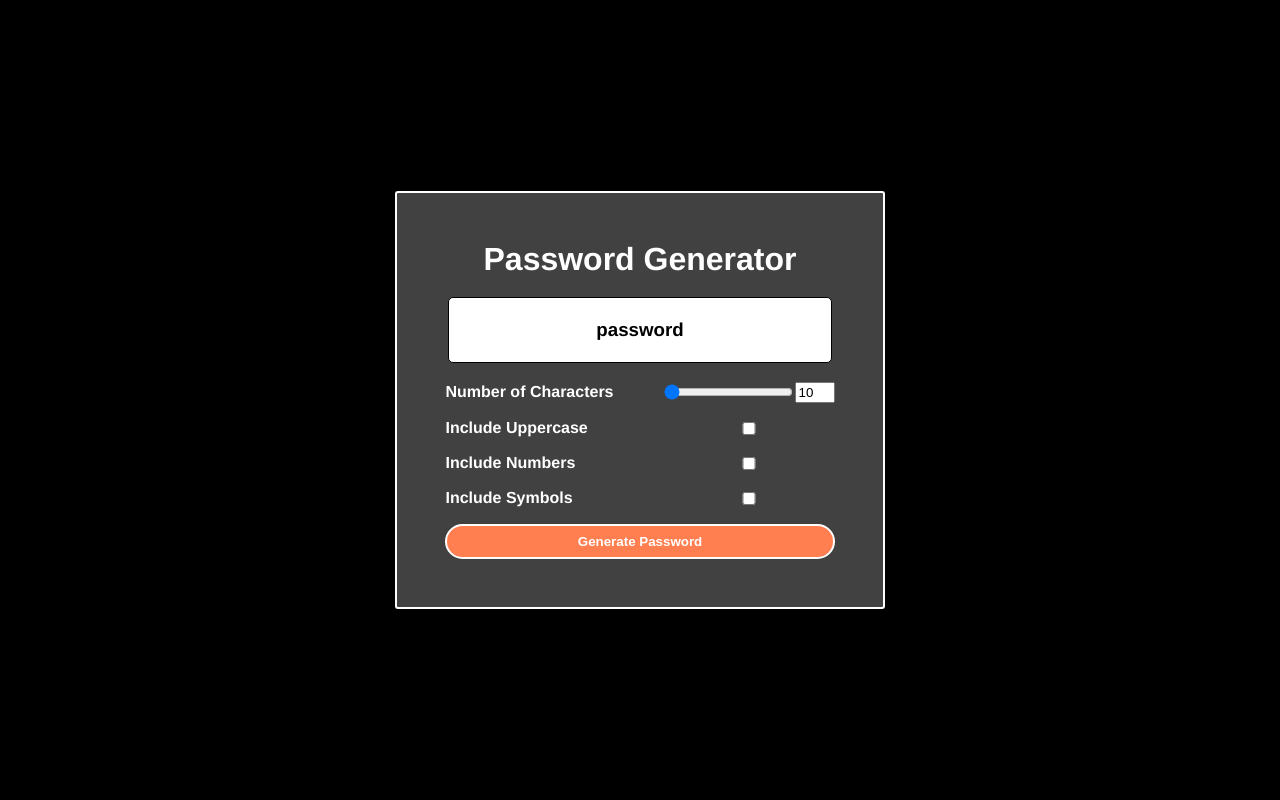
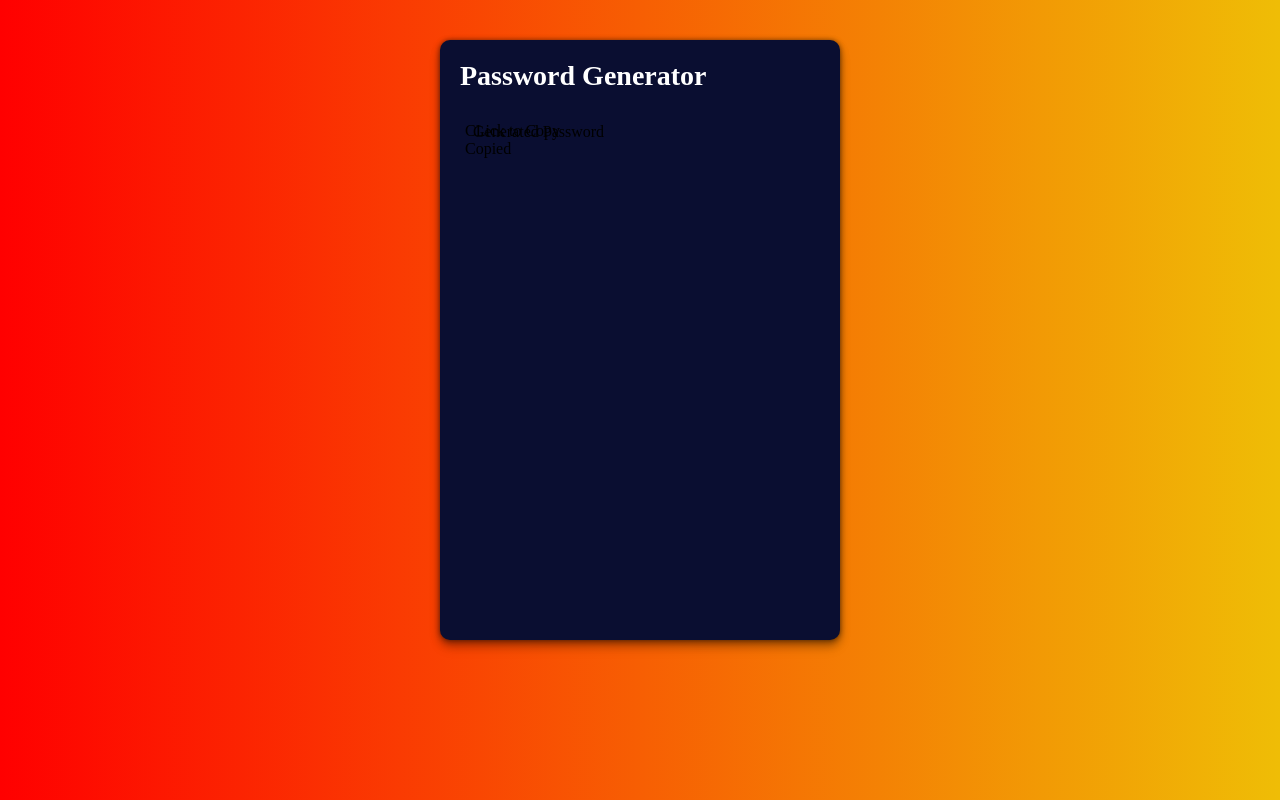
Before and after one commit to triathao/H3-PasswordGenerator, a plain HTML site: page index.html in a window 1280 px wide. Drawn offline with Linux system fonts and the light colour scheme.

Commit message:
redesign

```diff
--- a/index.html
+++ b/index.html
@@ -3,41 +3,21 @@
 <head>
   <meta charset="UTF-8">
   <meta name="viewport" content="width=device-width, initial-scale=1.0">
-  <script src="script.js"></script>
+  <title>Password Generator</title>
+
   <link rel="stylesheet" href="style.css">
-  <title>Password Generater</title>
 </head>
 <body>
   <div class="container">
-    <h1 class="title"> Password Generator</h1>
-    <h3 class="password-display">password</h3>
-    <form class="form">
-      <label for="characterAmountNumber">Number of Characters</label>
+    <h2 class="title">Password Generator</h2>
+    <div class="result">
+        <div class="field-title">Generated Password</div>
+        <div class="result-info right">CLick to Copy</div>
+        <div class="result-info left">Copied</div>
 
 
-
-      <div class="character-amount-container">
-        <input type="range" min="10" max="50" value="10" id="characterAmountRange">
-        <input class="number-input" type="number" min="10" max="50" value="10" id="characterAmountNumber">
-      </div>
-
-      <label for="includeUppercase">Include Uppercase</label>
-      <input type="checkbox" id="includeUppercase">
-
-      <label for="includeNumbers">Include Numbers</label>
-      <input type="checkbox" id="includeNumbers">
-
-      <label for="includeSymbol">Include Symbols</label>
-      <input type="checkbox" id="includeSymbol">
-
-      <button type="submit" class="btn">Generate Password</button>
-
-    </form>
-
+    </div>
 
   </div>
-
-
-
 </body>
 </html>
--- a/script.js
+++ b/script.js
@@ -1,13 +1,13 @@
-const characterAmountRange = document.getElementById
+var characterAmountRange = document.getElementById
 ('characterAmountRange')
-const characterAmountNumber = document.getElementById
+var characterAmountNumber = document.getElementById
 ('characterAmountNumber')
 
 characterAmountNumber.addEventListener('input', syncCharacterAmount)
 characterAmountRange.addEventListener('input', syncCharacterAmount)
 
 function syncCharacterAmount(e) {
-  const value = e.target.value
+  var value = e.target.value
   characterAmountNumber.value = value
   characterAmountRange.value = value
 }
--- a/style.css
+++ b/style.css
@@ -1,82 +1,51 @@
-body {
-  background-color: rgb(0, 0, 0);
-  margin: 0;
-  color: white;
-  min-height: 100vh;
-  display: flex;
-  justify-content: center;
-  align-items: center;
-  font-family: 'Franklin Gothic Medium', 'Arial Narrow', Arial, sans-serif;
-
+* {
+  margin: 0%;
+  padding: 0;
+  box-sizing: border-box;
 }
 
-.container {
-  background-color: rgb(65, 65, 66);
-  padding: 3rem;
-  border-radius: 3px;
-  border: 2px solid white;
+body {
+  width: 100%;
+  height: 100%;
+  background-image: linear-gradient(to right, red , rgb(239, 189, 6));
   display: flex;
-  justify-content: center;
-  align-items: center;
-  flex-direction: column;
-
-}
-
-.form {
-  display: grid;
-  grid-template-columns: auto auto;
-  row-gap: 1rem;
-  column-gap: 3rem;
   justify-content: center;
   align-items: center;
 }
 
-.title {
-  margin: 0;
-  text-align: center;
-
-
+.container {
+  margin: 40px;
+  width: 400px;
+  height: 600px;
+  padding: 10px 25px;
+  background: #0a0e31;
+  border-radius: 10px;
+  box-shadow: 0 0 5px rgba(0, 0, 0, 0.45), 0 4px 8px rgba(0, 0, 0, 0.35), 0 8px 12px rgba(0, 0, 0, 0.15);
+ font-family: 'Times New Roman', Times, serif;
 }
 
-label {
-  font-weight: bold;
+h2.title {
+  font-size: 1.75rem;
+  margin: 10px -5px;
+  margin-bottom: 30px;
+  color: white;
 }
 
-.character-amount-container {
-  display: flex;
-  align-items: center;
+.result {
+  position: relative;
+  width: 100%;
+  height: 65%;
+  overflow: hidden;
 }
 
-.number-input {
-  width: 2rem;
-
+.field-title {
+  position: absolute;
+  top: 10px;
+  left: 8px;
+  transform: translateY(-50%);
+  color: rgba(255, 255, 255, 0.5;
+  text-transform: uppercase;
+  font-size: .65rem;
+  pointer-events: none;
+  user-select: none;
 }
-
-.password-display {
-  background-color: white;
-  color: black;
-  padding: 1rem;
-  border: 1px solid black;
-  height: 2rem;
-  width: 350px;
-  border-radius: 5px;
-  display: flex;
-  justify-content: center;
-  align-items: center;
-  word-break: break-all;
-}
-
-.btn {
-  grid-column: span 2;
-  background-color: coral;
-  border: 2px solid white;
-  border-radius: 20px;
-  color: white;
-  padding: .5rem 1rem;
-  font-weight: bold;
-  cursor: pointer;
-}
-
-.btn:hover {
-  background-color: black;
-}
```
